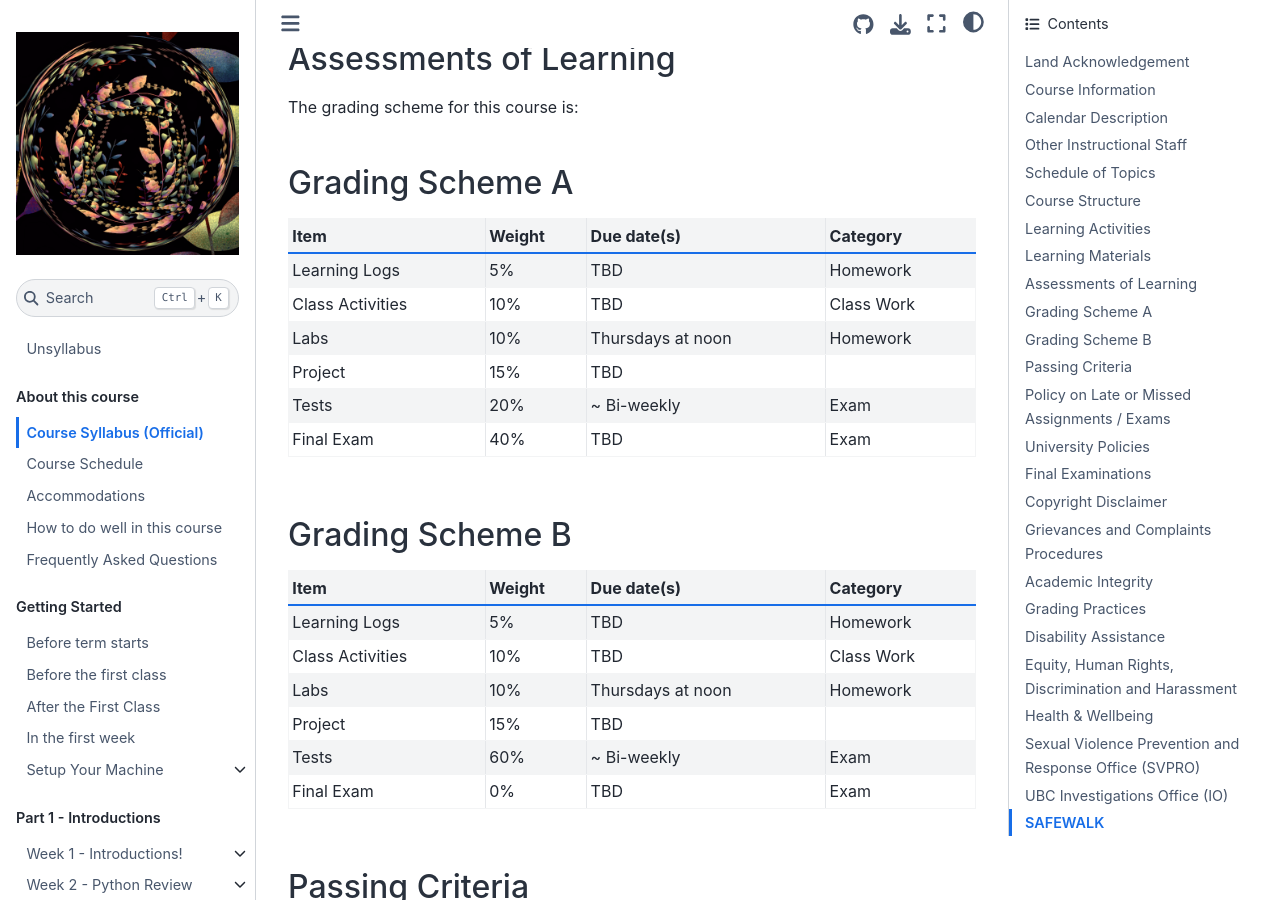
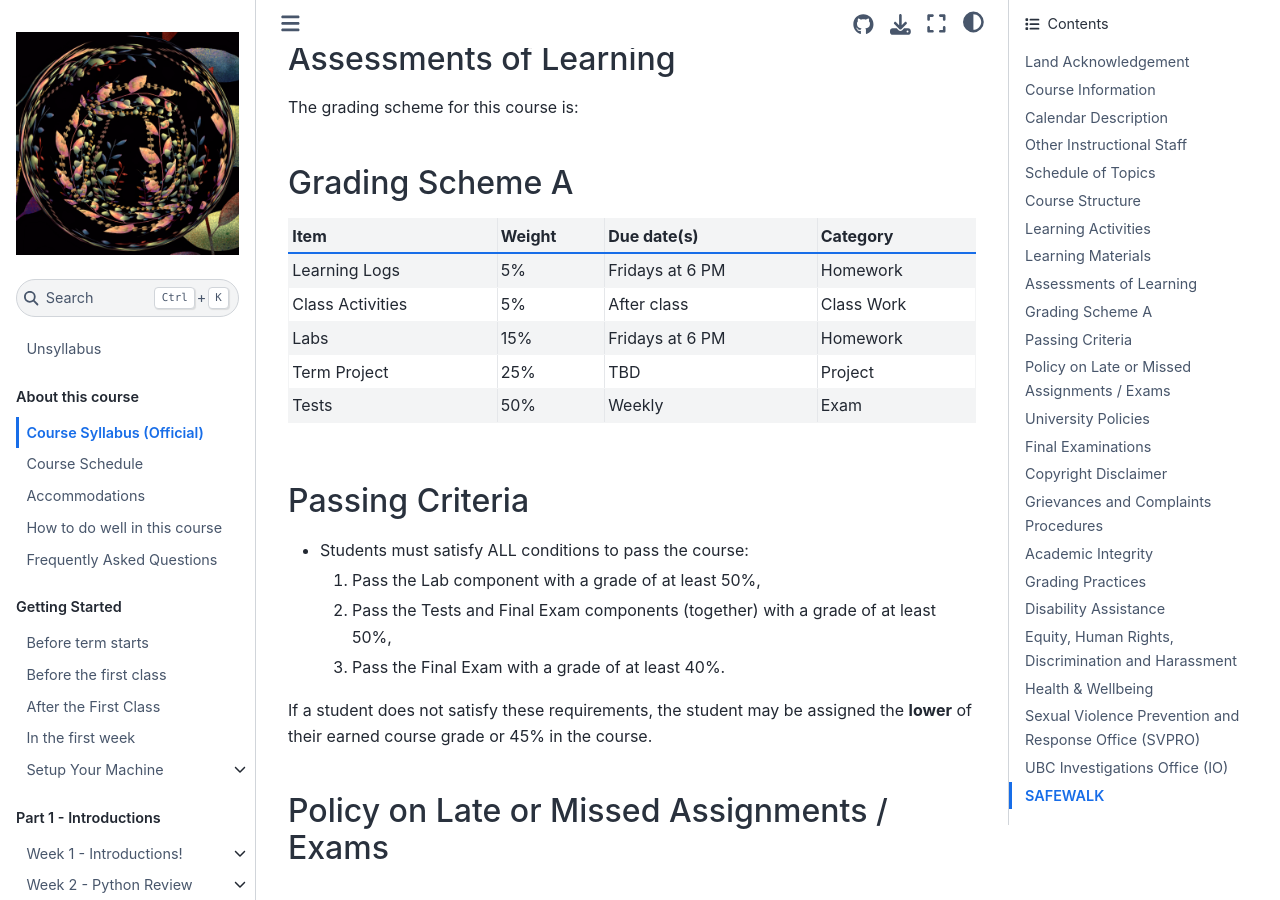
Before and after one commit to UBC-CS/cpsc100, a Jupyter Book: the page built from about/syllabus.md, in a window 1280 px wide and 900 px high, scrolled down 3602 px. Built offline with Jupyter Book 1.0.4 settings and Sphinx 7.4.7 and the Sphinx Book theme 1.1.4, drawn with Linux system fonts in a browser that asks for light colours; pages that are not in the unit, such as notebooks, are missing from menus.

Commit message:
adding grading practices detailed

```diff
--- a/about/syllabus_bits/grading_practices_detailed.md
+++ b/about/syllabus_bits/grading_practices_detailed.md
@@ -5,35 +5,14 @@ The grading scheme for this course is:
 
 | Item             | Weight | Due date(s)       | Category   |
 |------------------|--------|-------------------|------------|
-| Learning Logs    | 5%     | TBD               | Homework   |
-| Class Activities | 10%    | TBD               | Class Work |
-| Labs             | 10%    | Thursdays at noon | Homework   |
-| Project          | 15%    | TBD               |            |
-| Tests            | 20%    | \~ Bi-weekly      | Exam       |
-| Final Exam       | 40%    | TBD               | Exam       |
-
-
-## Grading Scheme B
-
-| Item             | Weight | Due date(s)       | Category   |
-|------------------|--------|-------------------|------------|
-| Learning Logs    | 5%     | TBD               | Homework   |
-| Class Activities | 10%    | TBD               | Class Work |
-| Labs             | 10%    | Thursdays at noon | Homework   |
-| Project          | 15%    | TBD               |            |
-| Tests            | 60%    | \~ Bi-weekly      | Exam       |
-| Final Exam       | 0%    | TBD               | Exam       |
+| Learning Logs    | 5%     | Fridays at 6 PM   | Homework   |
+| Class Activities | 5%     | After class       | Class Work |
+| Labs             | 15%    | Fridays at 6 PM   | Homework   |
+| Term Project     | 25%    | TBD               | Project    |
+| Tests            | 50%    | Weekly            | Exam       |
 
 <!--
-There will be 6 tests in this course in an (approximately) bi-weekly schedule.
-
-For each of the tests, there will be a bonus test exactly one week later and the better score of the Test-Bonus Test pair will be taken.
--->
-
-
-<!--
-
-## Original Scheme
+## Parsa's Grading Scheme
 
 Clickers: 2
 Labs: 10
```
